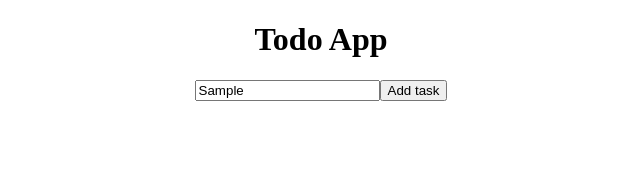
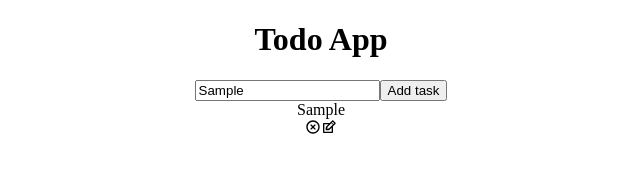
Before and after one commit to LittleLW8847/todolist, a React (Create React App) app: page / in a window 1280 px wide. Both pictures are taken after typing "Sample" into the empty fields and a click on the button "Add task". Shown: the top 191 px of the page, without its empty margins (319-959 px from the left). Built offline with nearby package versions, Linux system fonts and the light colour scheme.

Commit message:
there is a list now

```diff
--- a/src/component/Todo.js
+++ b/src/component/Todo.js
@@ -1,7 +1,6 @@
 import React,{useState} from 'react'
 import Todoform from './Todoform'
-import {v4 as uuidv4} from 'uuid'
-uuidv4();
+import Todolist from './Todolist';
 
 function Todo(){
     const [toDos, setToDo] = useState([]);
@@ -16,9 +15,23 @@ function Todo(){
         setToDo(newToDos);
     }
 
+    const completeTodo = id => {
+      let updateTodos = toDos.map(todo => {
+        if(todo.id === id){
+          todo.isComplete =! todo.isComplete
+        }
+
+        return todo;
+      })
+      setToDo(updateTodos);
+    }
+
   return (
     <div className='todoWrapper'>
         <Todoform onSubmit = {addToDo}/>
+        <Todolist
+         toDos = {toDos}
+         completeTodo = {completeTodo} />
     </div>
   )
 }
--- a/src/component/Todolist.js
+++ b/src/component/Todolist.js
@@ -0,0 +1,25 @@
+import React,{useState} from 'react'
+import Todoform from './Todoform'
+import {RiCloseCircleLine} from 'react-icons/ri';
+import {TiEdit} from 'react-icons/ti';
+
+function Todolist({toDos, completeTodo}) {
+
+    const [editList, setEditList] = useState({
+        id: null,
+        value: ''
+    })
+  return toDos.map((todo, index) => (
+    <div div className={todo.isComplete? 'todo-row complete': 'todo-row'} keys = {index}>
+        <div key = {todo.id} onClick={() => completeTodo(todo.id)}>
+            {todo.text}
+        </div>
+        <div className='icons'>
+            <RiCloseCircleLine />
+            <TiEdit />
+        </div>
+    </div>
+  )) ;
+}
+
+export default Todolist
```
